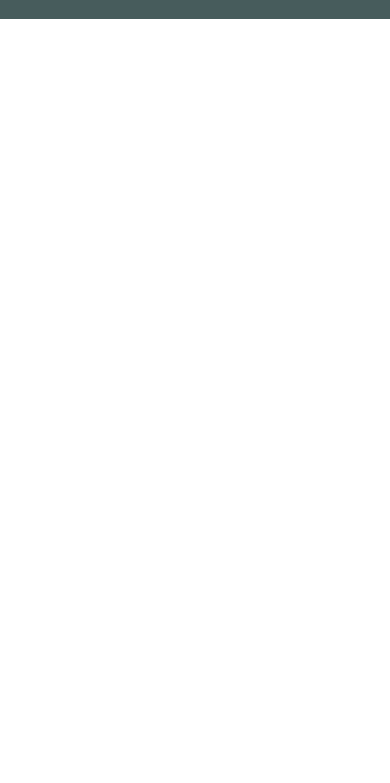
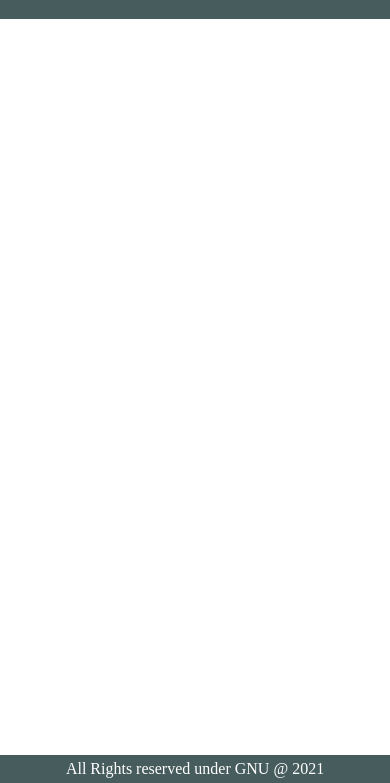
Before and after one commit to pkkushagra/Responsive-Navbar-with-plain-html-css, a plain HTML site: page index.html in a window 390 px wide. Shown: the part 61-844 px from the top of the page. Drawn offline with Linux system fonts and the light colour scheme.

Commit message:
Responsive Footer Added

```diff
--- a/css/style.css
+++ b/css/style.css
@@ -68,3 +68,13 @@ nav ul li a:hover{
         display: inline;
     }
 }
+.footer{
+    position: absolute;
+    color: white;
+    background:rgb(71, 92, 92) ;
+    width: 100%;
+    bottom: 0px;
+    text-align: center;
+    padding: 5px;
+    /* align-self: baseline; */
+}
--- a/index.html
+++ b/index.html
@@ -22,6 +22,8 @@
      </ul>
  </nav>
 </body>
+<footer class="footer">All Rights reserved under GNU @ 2021</footer>
+
 <script type="text/javascript">
 function expand() {
     var el =document.getElementById('navbarul');
```
